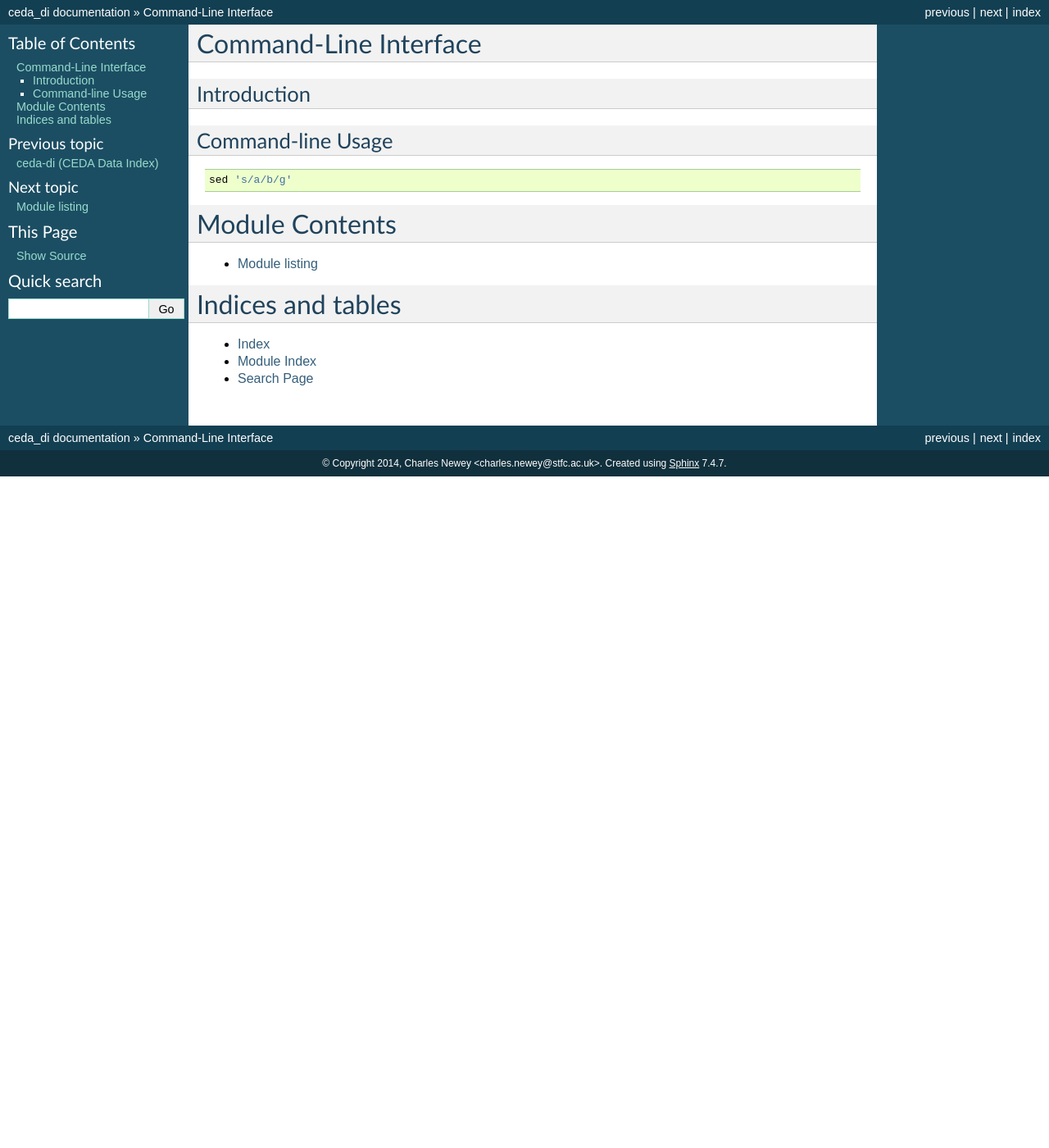
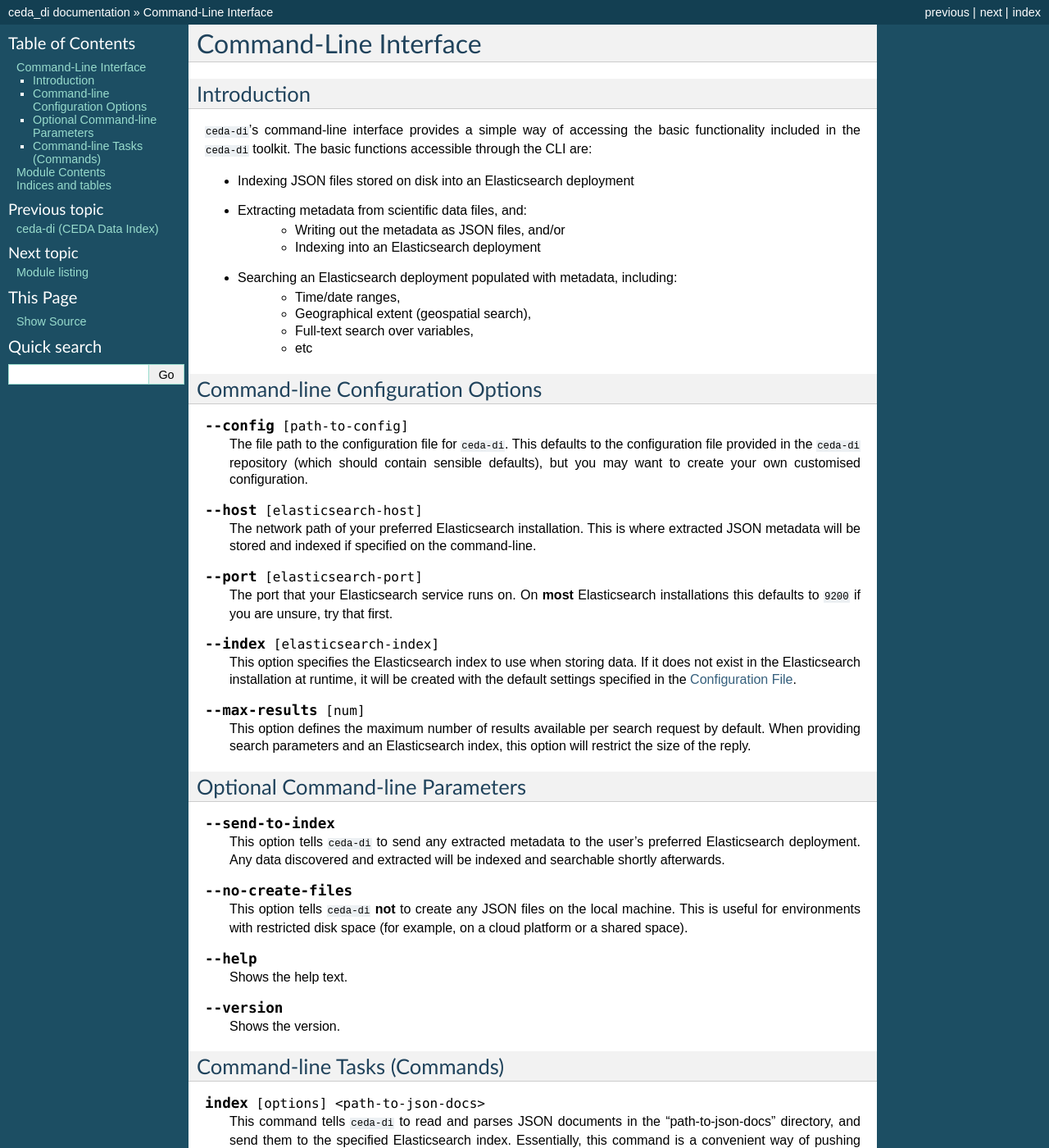
Before and after one commit to cedadev/ceda-di, a Sphinx documentation site: the page built from python/docs/source/commandline.rst, in a window 1280 px wide and 1400 px high. Shown: the whole window at 82% size. Built offline with Sphinx 7.4.7, drawn with Linux system fonts in a browser that asks for light colours; pages that are not in the unit, such as notebooks, are missing from menus; the version number could not be read and is left out; some of the changed text lies outside the part shown.

Commit message:
Add documentation on command-line

```diff
--- a/python/docs/source/commandline.rst
+++ b/python/docs/source/commandline.rst
@@ -4,12 +4,130 @@ Command-Line Interface
 Introduction
 ------------
 
-Command-line Usage
-------------------
+``ceda-di``'s command-line interface provides a simple way of accessing the
+basic functionality included in the ``ceda-di`` toolkit. The basic functions
+accessible through the CLI are:
 
-.. code-block:: bash
+* Indexing JSON files stored on disk into an Elasticsearch deployment
+* Extracting metadata from scientific data files, and:
+    * Writing out the metadata as JSON files, and/or
+    * Indexing into an Elasticsearch deployment
+* Searching an Elasticsearch deployment populated with metadata, including:
+    * Time/date ranges,
+    * Geographical extent (geospatial search),
+    * Full-text search over variables,
+    * etc
 
-    sed 's/a/b/g'
+
+Command-line Configuration Options
+----------------------------------
+
+.. option:: --config [path-to-config]
+
+    The file path to the configuration file for ``ceda-di``. This defaults to
+    the configuration file provided in the ``ceda-di`` repository (which
+    should contain sensible defaults), but you may want to create your own
+    customised configuration.
+
+.. option:: --host [elasticsearch-host]
+
+    The network path of your preferred Elasticsearch installation. This is
+    where extracted JSON metadata will be stored and indexed if specified on
+    the command-line.
+
+.. option:: --port [elasticsearch-port]
+
+    The port that your Elasticsearch service runs on. On **most** Elasticsearch
+    installations this defaults to ``9200`` if you are unsure, try that
+    first.
+
+.. option:: --index [elasticsearch-index]
+
+    This option specifies the Elasticsearch index to use when storing data.
+    If it does not exist in the Elasticsearch installation at runtime, it will
+    be created with the default settings specified in the :doc:`configuration`.
+
+.. option:: --max-results [num]
+
+    This option defines the maximum number of results available per search
+    request by default. When providing search parameters and an Elasticsearch
+    index, this option will restrict the size of the reply.
+
+
+Optional Command-line Parameters
+--------------------------------
+
+.. option:: --send-to-index
+
+    This option tells ``ceda-di`` to send any extracted metadata to the user's
+    preferred Elasticsearch deployment. Any data discovered and extracted will
+    be indexed and searchable shortly afterwards.
+
+.. option:: --no-create-files
+
+    This option tells ``ceda-di`` **not** to create any JSON files on the local
+    machine. This is useful for environments with restricted disk space (for
+    example, on a cloud platform or a shared space).
+
+.. option:: --help
+
+    Shows the help text.
+
+.. option:: --version
+
+    Shows the version.
+
+
+Command-line Tasks (Commands)
+---------------------------------
+
+.. option:: index [options] <path-to-json-docs>
+
+    This command tells ``ceda-di`` to read and parses JSON documents in the
+    "path-to-json-docs" directory, and send them to the specified Elasticsearch
+    index. Essentially, this command is a convenient way of pushing JSON
+    documents into an Elasticsearch instance.
+
+    The Elasticsearch instance's configuration can either be specified in the
+    :doc:`configuration` or via the Elastisearch command-line options specified
+    above.
+
+.. option:: search [options] <extents>
+
+    This command tells ``ceda-di`` to search the defined Elasticsearch instance
+    with the provided parameters and return ``--max-results``-element long list
+    of results.
+
+.. option:: extract [options] <paths>
+
+    This command is a little hard to describe with a paragraph of text, so read
+    the provided examples below first.
+
+    .. code-block:: bash
+
+        # Extract metadata from <input-path>
+        # Don't create any files on disk
+        # Send all metadata to the Elasticsearch index
+        di.py extract --no-create-files --send-to-index <input-path>
+
+        # Extract metadata from <input-path>
+        # Create JSON files on disk in <output-path>
+        # Send all metadata to the Elasticsearch index
+        di.py extract --send-to-index <input-path> <output-path>
+
+        # Extract metadata from <input-path>
+        # Create JSON files on disk in <output-path>
+        # Don't send to index (note the absence of the `--send-to-index``option
+        di.py extract <input-path> <output-path>
+
+    Looking at the examples above, it is obvious that there are three options:
+        * Send metadata to Elasticsearch (--send-to-index)
+        * **Don't** create files locally (--no-create-files)
+        * Or both
+
+    ``ceda-di`` **will not** send metadata to Elasticsearch by default, but
+    it **will** create JSON files locally by default.
+
 
 Module Contents
 ================
--- a/python/docs/source/conf.py
+++ b/python/docs/source/conf.py
@@ -20,15 +20,10 @@ sys.path.insert(0, module_path)
 
 from ceda_di import __version__
 
-# If extensions (or modules to document with autodoc) are in another directory,
-# add these directories to sys.path here. If the directory is relative to the
-# documentation root, use os.path.abspath to make it absolute, like shown here.
-#sys.path.insert(0, os.path.abspath('.'))
-
 # -- General configuration ------------------------------------------------
 
 # If your documentation needs a minimal Sphinx version, state it here.
-#needs_sphinx = '1.0'
+# needs_sphinx = '1.0'
 
 # Add any Sphinx extension module names here, as strings. They can be
 # extensions coming with Sphinx (named 'sphinx.ext.*') or your custom
@@ -46,7 +41,7 @@ templates_path = ['_templates']
 source_suffix = '.rst'
 
 # The encoding of source files.
-#source_encoding = 'utf-8-sig'
+source_encoding = 'utf-8-sig'
 
 # The master toctree document.
 master_doc = 'index'
@@ -55,24 +50,12 @@ master_doc = 'index'
 project = u'ceda_di'
 copyright = u'2014, Charles Newey <charles.newey@stfc.ac.uk>'
 
-# The version info for the project you're documenting, acts as replacement for
-# |version| and |release|, also used in various other places throughout the
-# built documents.
-#
-# The short X.Y version.
+# Version/release strings
 version = __version__
-# The full version, including alpha/beta/rc tags.
 release = __version__
 
-# The language for content autogenerated by Sphinx. Refer to documentation
-# for a list of supported languages.
-#language = None
-
-# There are two options for replacing |today|: either, you set today to some
-# non-false value, then it is used:
-#today = ''
-# Else, today_fmt is used as the format for a strftime call.
-#today_fmt = '%B %d, %Y'
+# For the date generation
+today_fmt = '%B %d, %Y'
 
 # List of patterns, relative to source directory, that match files and
 # directories to ignore when looking for source files.
@@ -80,27 +63,27 @@ exclude_patterns = []
 
 # The reST default role (used for this markup: `text`) to use for all
 # documents.
-#default_role = None
+# default_role = None
 
 # If true, '()' will be appended to :func: etc. cross-reference text.
-#add_function_parentheses = True
+# add_function_parentheses = True
 
 # If true, the current module name will be prepended to all description
 # unit titles (such as .. function::).
-#add_module_names = True
+# add_module_names = True
 
 # If true, sectionauthor and moduleauthor directives will be shown in the
 # output. They are ignored by default.
-#show_authors = False
+# show_authors = False
 
 # The name of the Pygments (syntax highlighting) style to use.
 pygments_style = 'sphinx'
 
 # A list of ignored prefixes for module index sorting.
-#modindex_common_prefix = []
+# modindex_common_prefix = []
 
 # If true, keep warnings as "system message" paragraphs in the built documents.
-#keep_warnings = False
+# keep_warnings = False
 
 
 # -- Options for HTML output ----------------------------------------------
@@ -112,26 +95,26 @@ html_theme = 'default'
 # Theme options are theme-specific and customize the look and feel of a theme
 # further.  For a list of options available for each theme, see the
 # documentation.
-#html_theme_options = {}
+# html_theme_options = {}
 
 # Add any paths that contain custom themes here, relative to this directory.
-#html_theme_path = []
+# html_theme_path = []
 
 # The name for this set of Sphinx documents.  If None, it defaults to
 # "<project> v<release> documentation".
-#html_title = None
+# html_title = None
 
 # A shorter title for the navigation bar.  Default is the same as html_title.
-#html_short_title = None
+# html_short_title = None
 
 # The name of an image file (relative to this directory) to place at the top
 # of the sidebar.
-#html_logo = None
+# html_logo = None
 
 # The name of an image file (within the static path) to use as favicon of the
 # docs.  This file should be a Windows icon file (.ico) being 16x16 or 32x32
 # pixels large.
-#html_favicon = None
+# html_favicon = None
 
 # Add any paths that contain custom static files (such as style sheets) here,
 # relative to this directory. They are copied after the builtin static files,
@@ -141,48 +124,48 @@ html_static_path = ['_static']
 # Add any extra paths that contain custom files (such as robots.txt or
 # .htaccess) here, relative to this directory. These files are copied
 # directly to the root of the documentation.
-#html_extra_path = []
+# html_extra_path = []
 
 # If not '', a 'Last updated on:' timestamp is inserted at every page bottom,
 # using the given strftime format.
-#html_last_updated_fmt = '%b %d, %Y'
+# html_last_updated_fmt = '%b %d, %Y'
 
 # If true, SmartyPants will be used to convert quotes and dashes to
 # typographically correct entities.
-#html_use_smartypants = True
+# html_use_smartypants = True
 
 # Custom sidebar templates, maps document names to template names.
-#html_sidebars = {}
+# html_sidebars = {}
 
 # Additional templates that should be rendered to pages, maps page names to
 # template names.
-#html_additional_pages = {}
+# html_additional_pages = {}
 
 # If false, no module index is generated.
-#html_domain_indices = True
+# html_domain_indices = True
 
 # If false, no index is generated.
-#html_use_index = True
+# html_use_index = True
 
 # If true, the index is split into individual pages for each letter.
-#html_split_index = False
+# html_split_index = False
 
 # If true, links to the reST sources are added to the pages.
-#html_show_sourcelink = True
+# html_show_sourcelink = True
 
 # If true, "Created using Sphinx" is shown in the HTML footer. Default is True.
-#html_show_sphinx = True
+# html_show_sphinx = True
 
 # If true, "(C) Copyright ..." is shown in the HTML footer. Default is True.
-#html_show_copyright = True
+# html_show_copyright = True
 
 # If true, an OpenSearch description file will be output, and all pages will
 # contain a <link> tag referring to it.  The value of this option must be the
 # base URL from which the finished HTML is served.
-#html_use_opensearch = ''
+# html_use_opensearch = ''
 
 # This is the file name suffix for HTML files (e.g. ".xhtml").
-#html_file_suffix = None
+# html_file_suffix = None
 
 # Output file base name for HTML help builder.
 htmlhelp_basename = 'ceda-di-doc'
@@ -192,13 +175,13 @@ htmlhelp_basename = 'ceda-di-doc'
 
 latex_elements = {
 # The paper size ('letterpaper' or 'a4paper').
-#'papersize': 'letterpaper',
+# 'papersize': 'letterpaper',
 
 # The font size ('10pt', '11pt' or '12pt').
-#'pointsize': '10pt',
+# 'pointsize': '10pt',
 
 # Additional stuff for the LaTeX preamble.
-#'preamble': '',
+# 'preamble': '',
 }
 
 # Grouping the document tree into LaTeX files. List of tuples
@@ -211,23 +194,23 @@ latex_documents = [
 
 # The name of an image file (relative to this directory) to place at the top of
 # the title page.
-#latex_logo = None
+# latex_logo = None
 
 # For "manual" documents, if this is true, then toplevel headings are parts,
 # not chapters.
-#latex_use_parts = False
+# latex_use_parts = False
 
 # If true, show page references after internal links.
-#latex_show_pagerefs = False
+# latex_show_pagerefs = False
 
 # If true, show URL addresses after external links.
-#latex_show_urls = False
+# latex_show_urls = False
 
 # Documents to append as an appendix to all manuals.
-#latex_appendices = []
+# latex_appendices = []
 
 # If false, no module index is generated.
-#latex_domain_indices = True
+# latex_domain_indices = True
 
 
 # -- Options for manual page output ---------------------------------------
```
Also changed, not shown: python/docs/source/index.rst (+0 -9 lines).
